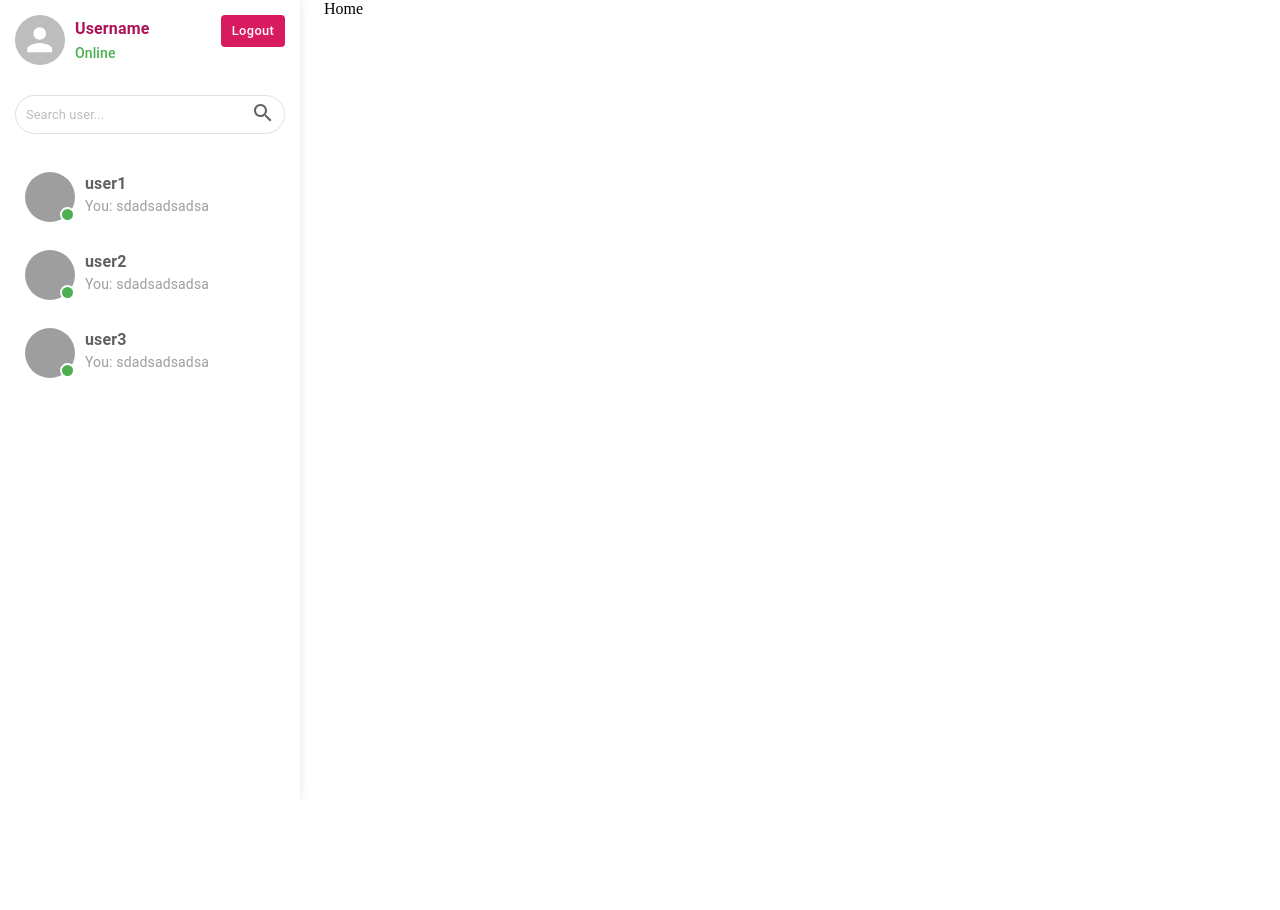
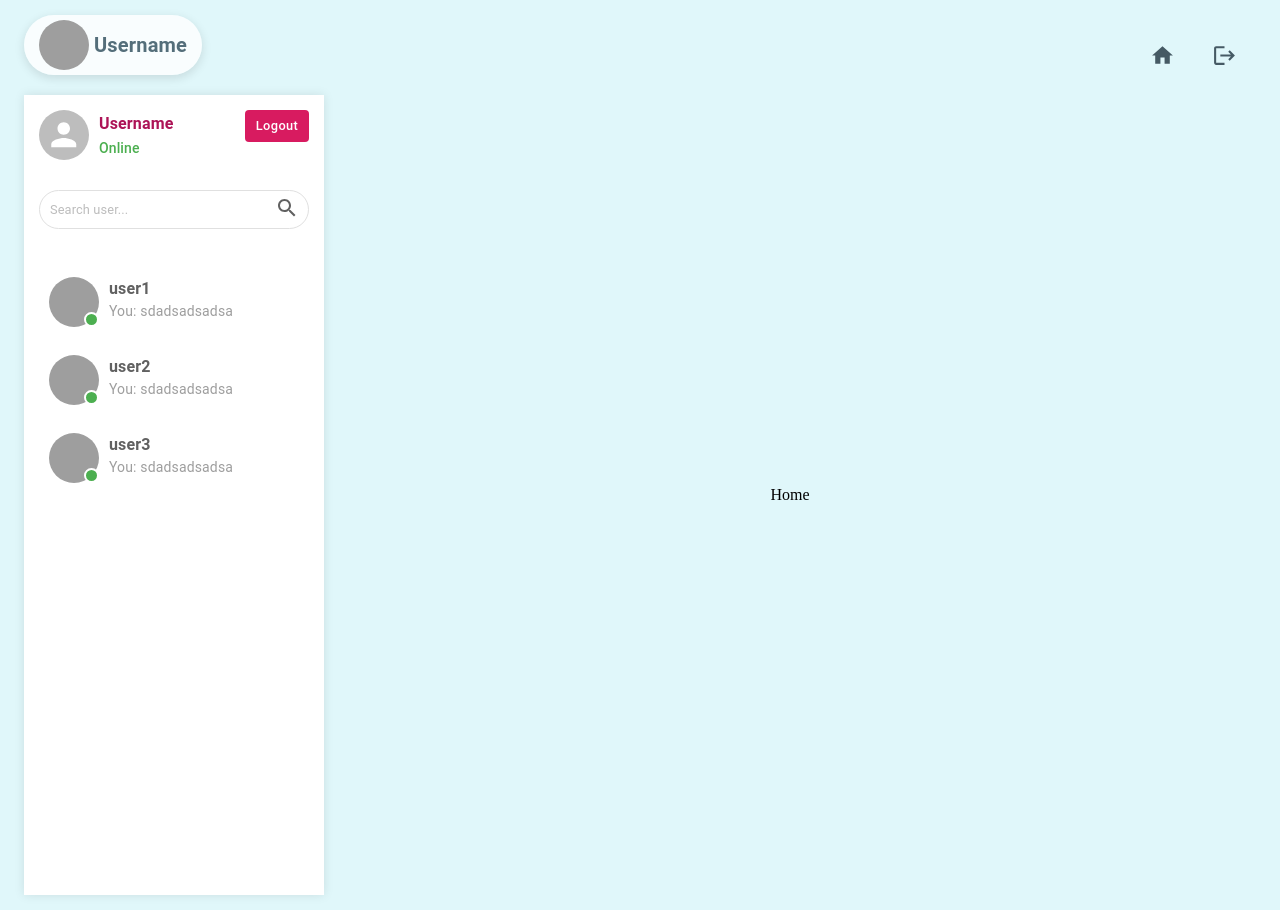
Before and after one commit to soncoiz02/chat-socket, a React (Create React App) app: page / in a window 1280 px wide. Before the commit the page ends 800 px from the top, so only its background shows below. Built offline with nearby package versions, Linux system fonts and the light colour scheme; grey boxes are pictures that could not be loaded.

Commit message:
feat: header

```diff
--- a/src/Layout/Layout.tsx
+++ b/src/Layout/Layout.tsx
@@ -1,21 +1,35 @@
 import styled from "@emotion/styled";
 import { Container } from "@mui/material";
+import { cyan } from "@mui/material/colors";
 import React from "react";
 import { Outlet } from "react-router-dom";
+import Header from "../components/Header";
 import SideBar from "./sidebar/SideBar";
 
 const AppStyle = styled("div")`
   display: flex;
+  flex-direction: column;
   width: 100%;
   position: relative;
+  background-color: ${cyan[50]};
+  padding: 15px 0;
+`;
+
+const Main = styled("div")`
+  display: flex;
+  position: relative;
+  width: 100%;
 `;
 
 const Layout = () => {
   return (
     <AppStyle>
-      <SideBar />
-      <Container maxWidth="lg">
-        <Outlet />
+      <Container maxWidth="xl">
+        <Header />
+        <Main>
+          <SideBar />
+          <Outlet />
+        </Main>
       </Container>
     </AppStyle>
   );
--- a/src/Layout/sidebar/ListUser.tsx
+++ b/src/Layout/sidebar/ListUser.tsx
@@ -1,5 +1,5 @@
 import { Avatar, Stack, styled, Box, Typography } from "@mui/material";
-import { green, grey } from "@mui/material/colors";
+import { green, grey, pink } from "@mui/material/colors";
 import React from "react";
 import { Link, LinkProps } from "react-router-dom";
 
@@ -10,9 +10,12 @@ const Item = styled(Link)<LinkProps>(({ theme }) => ({
   gap: "0 10px",
   textDecoration: "none",
   padding: " 8px 10px",
-  borderRadius: 5,
+  borderRadius: 10,
+  transition: "0.3s",
   ":hover": {
-    backgroundColor: grey[200],
+    backgroundColor: pink[100],
+    transform: "translateY(-5px)",
+    boxShadow: `0 5px 10px 1px rgba(0,0,0,0.1)`,
   },
 }));
 const CoverAvt = styled("div")`
@@ -26,7 +29,13 @@ const DetailUser = styled("div")`
 
 const ListUser = () => {
   return (
-    <Stack direction="column" spacing={1.5} height="100%" overflow="auto">
+    <Stack
+      direction="column"
+      padding="10px 0"
+      spacing={1.5}
+      height="100%"
+      overflow="auto"
+    >
       {users.map((user) => (
         <Item to={`/chat/${user.id}`} key={user.id}>
           <CoverAvt>
--- a/src/Layout/sidebar/SideBar.tsx
+++ b/src/Layout/sidebar/SideBar.tsx
@@ -21,6 +21,7 @@ const SideBarStyle = styled("div")`
   padding: 15px;
   box-shadow: 0px 0px 10px rgba(0, 0, 0, 0.1);
   gap: 30px 0;
+  z-index: 999;
 `;
 
 const Detail = styled("div")`
--- /dev/null
+++ b/src/components/Header.jsx
@@ -0,0 +1,96 @@
+import { Avatar, Button, Container, styled, Typography } from '@mui/material'
+import { blueGrey, grey } from '@mui/material/colors'
+import { Box } from '@mui/system'
+import React from 'react'
+import { Link } from 'react-router-dom'
+import HomeIcon from '@mui/icons-material/Home';
+import LogoutIcon from '@mui/icons-material/Logout';
+
+const UserWrapper = styled('div')`
+    display: flex;
+    align-items: center;
+    padding: 5px 15px;
+    gap: 0 5px;
+    background-color: rgba(255,255,255,0.8);
+    border-radius: 50px;
+    box-shadow: 0px 3px 10px 1px rgba(0,0,0,0.1);
+    margin-bottom: 20px;
+`
+
+const ActionWrapper = styled('div')`
+    display: flex;
+    align-items: center;
+    gap: 0 5px;
+`
+
+const HomeIconBtn = styled(Link)`
+    display: flex;
+    align-items: center;
+    justify-content: center;
+    width: 50px;
+    height: 50px;
+    border-radius: 50px;
+    transition: 0.3s;
+    &:hover {
+        background-color: rgba(255,255,255,0.8);
+        box-shadow: 0px 3px 10px 1px rgba(0,0,0,0.1);
+    }
+`
+
+const LogoutButton = styled(Button)`
+    display: flex;
+    align-items: center;
+    justify-content: center;
+    width: 50px;
+    height: 50px;
+    border-radius: 50px;
+    transition: 0.3s;
+    &:hover {
+        background-color: rgba(255,255,255,0.8);
+        box-shadow: 0px 3px 10px 1px rgba(0,0,0,0.1);
+    }
+`
+
+const Header = () => {
+    return (
+        <Box sx={{
+            display: 'flex',
+            justifyContent: 'space-between',
+            alignItems: 'center',
+        }}>
+            <UserWrapper>
+                <Avatar sx={{
+                    width: 50,
+                    height: 50,
+                }}
+                    src="https://img.freepik.com/free-vector/happy-shiba-inu-dog-japan-cartoon-vector-icon-illustration-animal-nature-icon-concept-isolated-premium-vector-flat-cartoon-style_138676-3650.jpg?t=st=1652670641~exp=1652671241~hmac=c74d5597d48253915d6be3ad706d24750af9594edca741110420b5b3ba0b65de&w=740"
+                />
+                <Typography sx={{
+                    fontSize: 20,
+                    fontWeight: 'bold',
+                    color: blueGrey[600],
+                }}>Username</Typography>
+            </UserWrapper>
+            <ActionWrapper>
+                <HomeIconBtn to="/" >
+                    <HomeIcon
+                        sx={{
+                            color: blueGrey[700],
+                            fontSize: 25,
+                        }}
+                    />
+                </HomeIconBtn>
+                <LogoutButton>
+                    <LogoutIcon
+                        sx={{
+                            color: blueGrey[700],
+                            fontSize: 25,
+                        }}
+                    />
+                </LogoutButton>
+            </ActionWrapper>
+        </Box>
+    )
+}
+
+export default Header
--- a/src/page/main/Home.tsx
+++ b/src/page/main/Home.tsx
@@ -1,7 +1,15 @@
+import { Container, styled } from "@mui/material";
 import React from "react";
 
+const WrapHome = styled("div")`
+  display: flex;
+  justify-content: center;
+  align-items: center;
+  width: 100%;
+`;
+
 const Home = () => {
-  return <div>Home</div>;
+  return <WrapHome>Home</WrapHome>;
 };
 
 export default Home;
```
